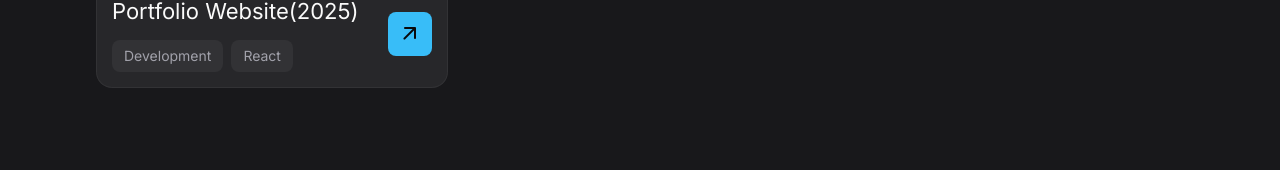
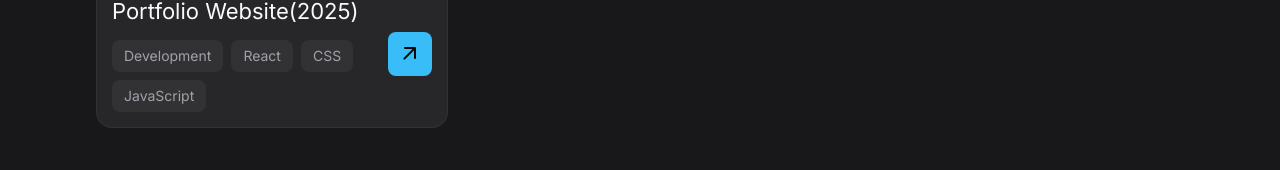
Before and after one commit to DeekshaSareen-code/my_portfolio, a React (Create React App) app: page / in a window 1280 px wide. Shown: the part 3427-3597 px from the top of the page. Built offline with nearby package versions, Linux system fonts and the light colour scheme.

Commit message:
feat: updated portfolio tags

```diff
--- a/src/components/Work.js
+++ b/src/components/Work.js
@@ -46,9 +46,9 @@ const works = [
     projectLink: "https://github.com/DeekshaSareen-code/covid-contact-tracer",
   },
   {
-    imgSrc: "./new_portfolio.jpg",
+    imgSrc: "./new_portfolio.png",
     title: "Portfolio Website(2025)",
-    tags: ["Development", "React"],
+    tags: ["Development", "React", "CSS", "JavaScript"],
     projectLink: "https://github.com/DeekshaSareen-code/my_portfolio",
   },
 ];
```
